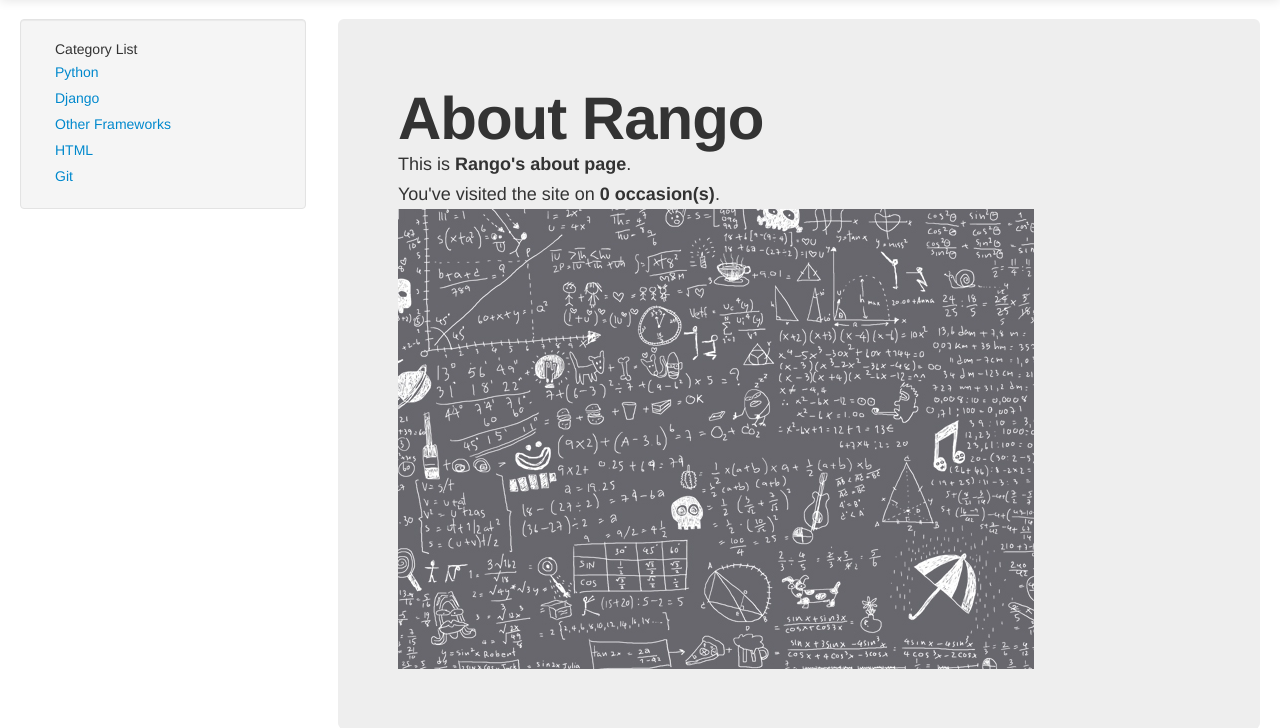
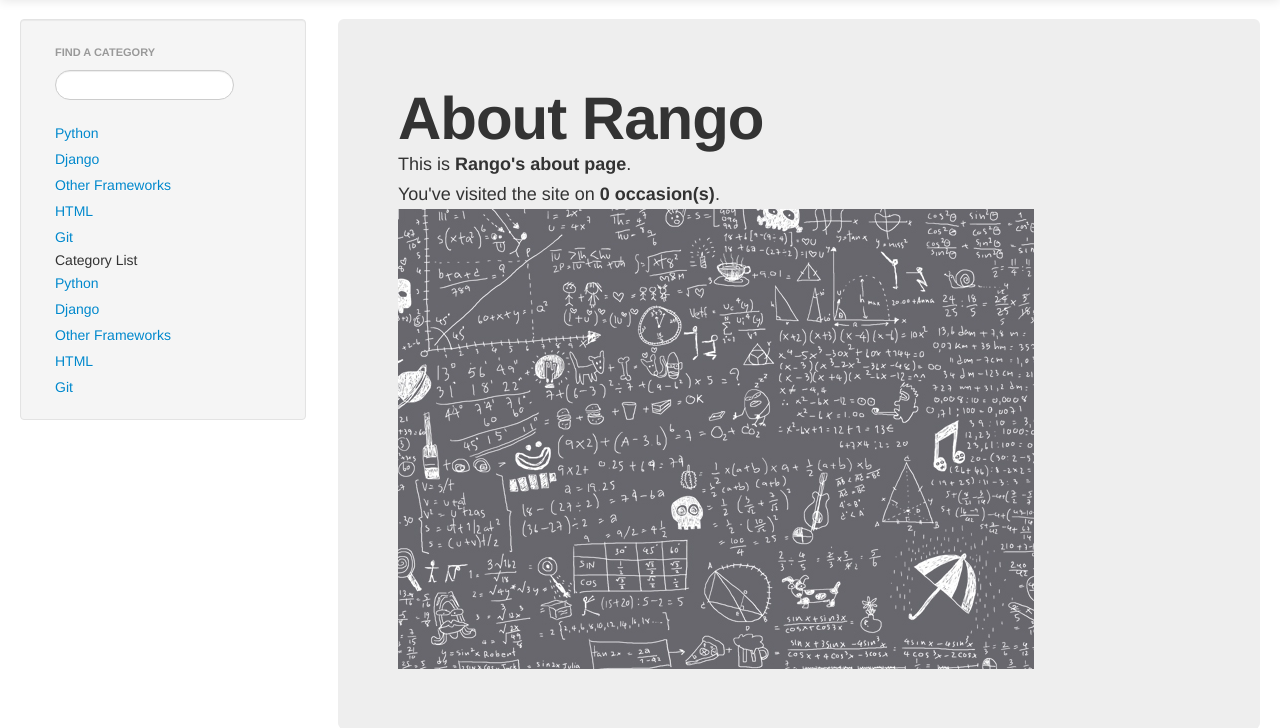
Before and after one commit to bugzPDX/rango, a Django app: page /rango/about/ in a window 1280 px wide. Shown: the part 41-769 px from the top of the page. Run offline with Django 3.2, Linux system fonts and the light colour scheme; data comes from the database, SQL or seed files in the repository; parts of the project's set-up code (start-up, migrations or seed data) failed here and were passed over; some libraries are stand-ins or nearby versions.

Commit message:
Added input box for suggestions upon keyup

```diff
--- a/projects/rango/rango_project/templates/rango/base.html
+++ b/projects/rango/rango_project/templates/rango/base.html
@@ -50,6 +50,19 @@
         <div class="span3">
             <div class="well sidebar-nav">
                 <!--- Empty for the timebeing -->
+                <ul class="nav nav-list">
+                    <li class="nav-header">Find a Category</li>
+                    <form>
+                    <label></label>
+                    <li><input  class="search-query span10" type="text"
+                        name="suggestion" value="" id="suggestion" /></li>
+                    </form>
+                </ul>
+{% if cat_list %}
+        <div id="cats">
+                {% include 'rango/category_list.html' with cat_list=cat_list %}
+        </div>
+{% endif %}
                 {% block sidebar %}
                 {% endblock %}
                 <div id="cats">
```
